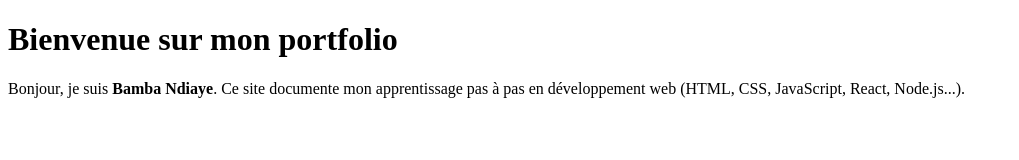
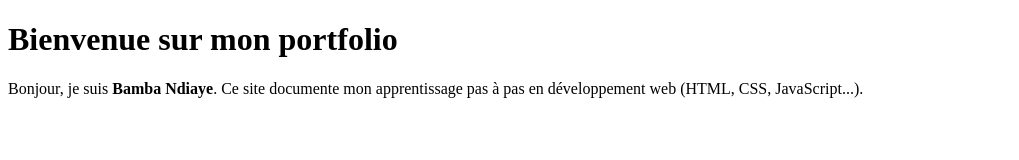
Before and after one commit to bamba-ndiaye/mon-portfolio, a plain HTML site: page index.html in a window 1280 px wide. Shown: the whole page, without its empty margins (0-1019 px from the left). Drawn offline with Linux system fonts and the light colour scheme.

```diff
--- a/index.html
+++ b/index.html
@@ -8,8 +8,7 @@
     <h1>Bienvenue sur mon portfolio</h1>
     <p>
       Bonjour, je suis <strong>Bamba Ndiaye</strong>. Ce site documente mon
-      apprentissage pas à pas en développement web (HTML, CSS, JavaScript,
-      React, Node.js...).
+      apprentissage pas à pas en développement web (HTML, CSS, JavaScript...).
     </p>
   </body>
 </html>
```
Also changed, not shown: 1 other file.
